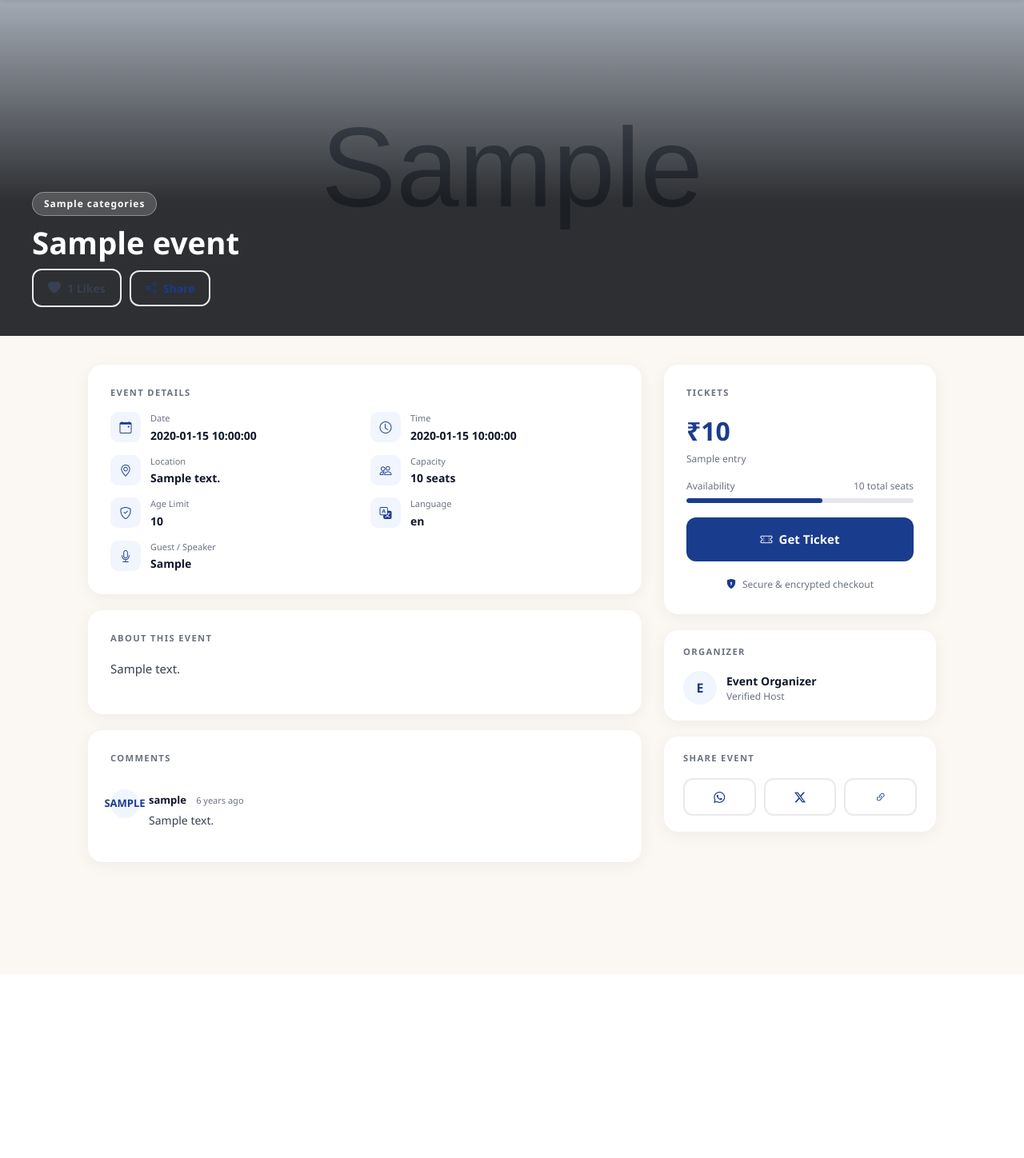
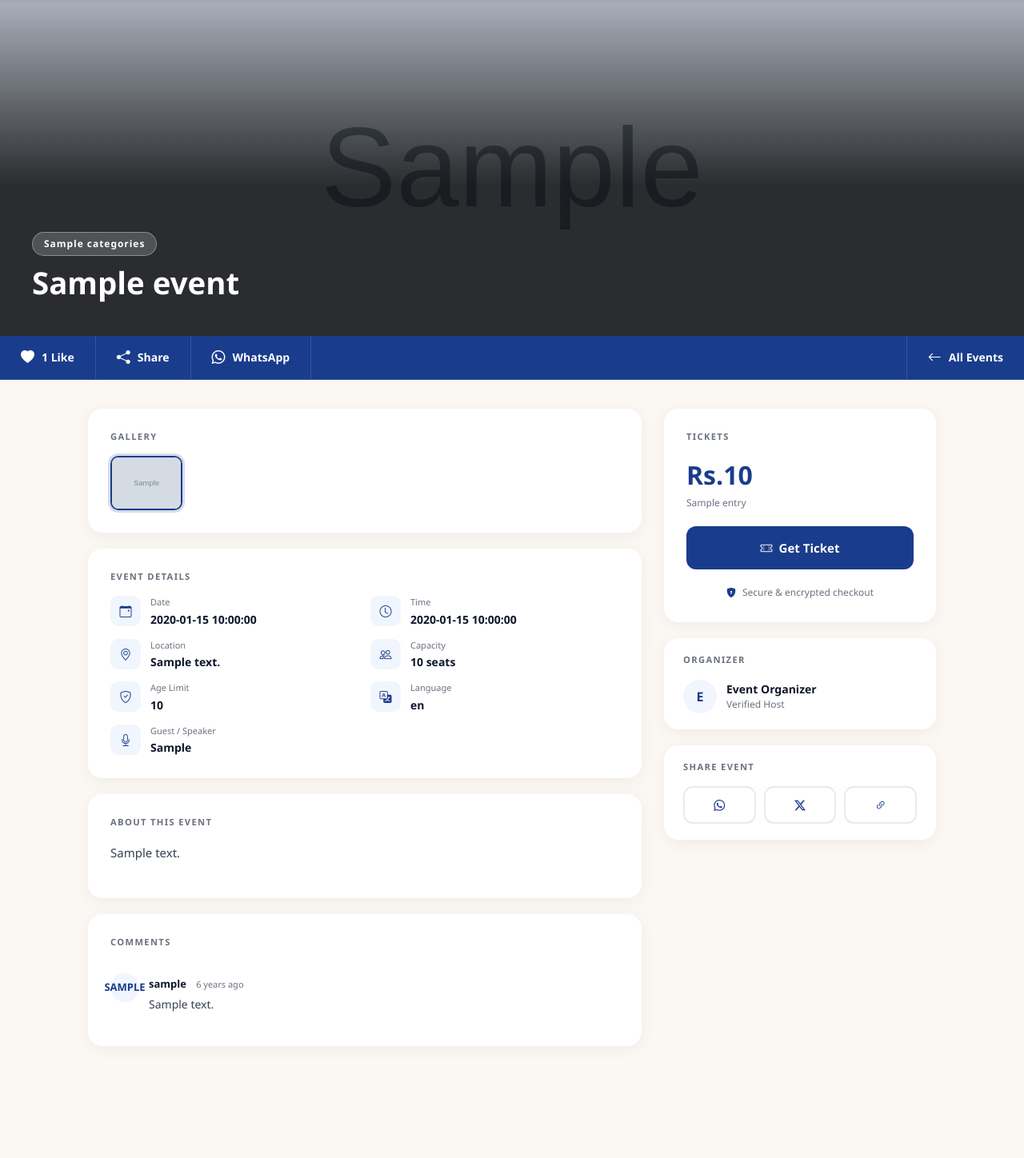
Before and after one commit to khushd2910/SocioEvent, a Flask app: page /event/1 in a window 1280 px wide. Shown: the part 70-1518 px from the top of the page at 80% size. Before the commit the page ends 1288 px from the top, so only its background shows below. Run offline with Flask 3, Linux system fonts and the light colour scheme; grey boxes marked "Sample" are stand-in pictures; a database or web service that is not in the repository returns one stand-in record (values such as "Sample title"); parts of the project's set-up code (start-up, migrations or seed data) failed here and were passed over; some libraries are stand-ins or nearby versions.

Commit message:
UI changes in event details

```diff
--- a/templates/event_detail.html
+++ b/templates/event_detail.html
@@ -30,7 +30,7 @@
             padding-bottom: 120px;
         }
 
-        /* ─── HERO ─── */
+        /* HERO */
         .hero-wrap {
             position: relative;
             width: 100%;
@@ -43,23 +43,24 @@
             width: 100%;
             height: 100%;
             object-fit: cover;
-            opacity: 0.75;
+            opacity: 0.78;
         }
 
         .hero-overlay {
             position: absolute;
             inset: 0;
-            background: linear-gradient(to top, rgba(0, 0, 0, 0.72) 40%, transparent 100%);
+            background: linear-gradient(to top, rgba(0, 0, 0, 0.75) 45%, transparent 100%);
             display: flex;
             align-items: flex-end;
             padding: 36px 40px;
+            pointer-events: none;
         }
 
         .hero-overlay h1 {
             font-size: clamp(1.6rem, 4vw, 2.4rem);
             font-weight: 800;
             color: #fff;
-            margin: 0 0 10px;
+            margin: 0 0 8px;
             line-height: 1.2;
         }
 
@@ -77,7 +78,60 @@
             backdrop-filter: blur(6px);
         }
 
-        /* ─── CONTENT GRID ─── */
+        /* ACTION BAR */
+        .action-bar {
+            background: var(--navy);
+            display: flex;
+            align-items: center;
+            border-bottom: 1px solid rgba(255, 255, 255, 0.08);
+        }
+
+        .action-bar-btn {
+            display: flex;
+            align-items: center;
+            gap: 9px;
+            padding: 14px 26px;
+            color: #fff;
+            font-size: 14px;
+            font-weight: 600;
+            cursor: pointer;
+            background: none;
+            border: none;
+            border-right: 1px solid rgba(255, 255, 255, 0.12);
+            text-decoration: none;
+            transition: background 0.2s;
+            white-space: nowrap;
+        }
+
+        .action-bar-btn:hover {
+            background: rgba(255, 255, 255, 0.1);
+            color: #fff;
+        }
+
+        .action-bar-btn i {
+            font-size: 17px;
+        }
+
+        .action-bar-btn.liked {
+            color: #fb7185;
+        }
+
+        .action-bar-btn.liked i {
+            color: #fb7185;
+        }
+
+        .action-bar-spacer {
+            flex: 1;
+        }
+
+        @media (max-width: 900px) {
+            .action-bar-btn {
+                padding: 12px 14px;
+                font-size: 13px;
+            }
+        }
+
+        /* CONTENT GRID */
         .content-grid {
             max-width: 1100px;
             margin: 0 auto;
@@ -93,7 +147,7 @@
             }
         }
 
-        /* ─── CARDS ─── */
+        /* CARD BLOCK */
         .card-block {
             background: #fff;
             border-radius: 18px;
@@ -111,7 +165,7 @@
             text-transform: uppercase;
         }
 
-        /* ─── META GRID ─── */
+        /* META GRID */
         .meta-grid {
             display: grid;
             grid-template-columns: 1fr 1fr;
@@ -150,38 +204,185 @@
             color: #0f172a;
         }
 
-        /* ─── GALLERY ─── */
+        /* GALLERY */
         .gallery-strip {
             display: flex;
             gap: 10px;
             flex-wrap: wrap;
-            margin-top: 16px;
         }
 
         .gallery-thumb {
-            width: 80px;
-            height: 60px;
+            width: 90px;
+            height: 68px;
             object-fit: cover;
             border-radius: 10px;
             cursor: pointer;
-            transition: 0.25s;
-            border: 2px solid transparent;
+            transition: 0.22s;
+            border: 2.5px solid transparent;
         }
 
-        .gallery-thumb:hover,
+        .gallery-thumb:hover {
+            border-color: var(--navy);
+            transform: scale(1.05);
+        }
+
         .gallery-thumb.active {
             border-color: var(--navy);
-            transform: scale(1.04);
+            box-shadow: 0 0 0 3px rgba(26, 60, 140, 0.18);
         }
 
-        /* ─── DESCRIPTION ─── */
+        /* LIGHTBOX */
+        .lightbox-overlay {
+            display: none;
+            position: fixed;
+            inset: 0;
+            background: rgba(0, 0, 0, 0.88);
+            z-index: 9999;
+            align-items: center;
+            justify-content: center;
+            backdrop-filter: blur(6px);
+        }
+
+        .lightbox-overlay.open {
+            display: flex;
+            animation: fadeIn 0.2s ease;
+        }
+
+        @keyframes fadeIn {
+            from {
+                opacity: 0;
+            }
+
+            to {
+                opacity: 1;
+            }
+        }
+
+        .lightbox-card {
+            background: #fff;
+            border-radius: 20px;
+            overflow: hidden;
+            max-width: 860px;
+            width: calc(100% - 40px);
+            max-height: 92vh;
+            display: flex;
+            flex-direction: column;
+            box-shadow: 0 30px 80px rgba(0, 0, 0, 0.5);
+            animation: popIn 0.22s ease;
+        }
+
+        @keyframes popIn {
+            from {
+                transform: scale(0.94);
+                opacity: 0;
+            }
+
+            to {
+                transform: scale(1);
+                opacity: 1;
+            }
+        }
+
+        .lightbox-header {
+            display: flex;
+            align-items: center;
+            justify-content: space-between;
+            padding: 16px 20px;
+            border-bottom: 1px solid var(--border);
+            flex-shrink: 0;
+        }
+
+        .lightbox-title {
+            font-size: 13px;
+            font-weight: 600;
+            color: var(--text-muted);
+        }
+
+        .lightbox-close {
+            width: 34px;
+            height: 34px;
+            border-radius: 50%;
+            border: 1.5px solid var(--border);
+            background: none;
+            display: flex;
+            align-items: center;
+            justify-content: center;
+            cursor: pointer;
+            font-size: 16px;
+            color: #374151;
+            transition: 0.2s;
+        }
+
+        .lightbox-close:hover {
+            background: #f1f5fd;
+            border-color: var(--navy);
+            color: var(--navy);
+        }
+
+        .lightbox-img-wrap {
+            flex: 1;
+            overflow: hidden;
+            background: #0f172a;
+            display: flex;
+            align-items: center;
+            justify-content: center;
+            min-height: 0;
+        }
+
+        .lightbox-img-wrap img {
+            max-width: 100%;
+            max-height: 68vh;
+            object-fit: contain;
+            display: block;
+        }
+
+        .lightbox-nav {
+            display: flex;
+            align-items: center;
+            justify-content: center;
+            gap: 14px;
+            padding: 14px 20px;
+            border-top: 1px solid var(--border);
+            flex-shrink: 0;
+        }
+
+        .lightbox-nav-btn {
+            width: 36px;
+            height: 36px;
+            border-radius: 50%;
+            border: 1.5px solid var(--border);
+            background: none;
+            display: flex;
+            align-items: center;
+            justify-content: center;
+            cursor: pointer;
+            font-size: 15px;
+            color: var(--navy);
+            transition: 0.2s;
+        }
+
+        .lightbox-nav-btn:hover {
+            background: var(--navy);
+            color: #fff;
+            border-color: var(--navy);
+        }
+
+        .lightbox-counter {
+            font-size: 13px;
+            font-weight: 600;
+            color: var(--text-muted);
+            min-width: 60px;
+            text-align: center;
+        }
+
+        /* DESCRIPTION */
         .desc-text {
             font-size: 15px;
             line-height: 1.75;
             color: #374151;
         }
 
-        /* ─── SIDEBAR ─── */
+        /* SIDEBAR */
         .ticket-sidebar {
             position: sticky;
             top: 80px;
@@ -197,6 +398,7 @@
             font-size: 12px;
             color: var(--text-muted);
             margin-top: 2px;
+            margin-bottom: 20px;
         }
 
         .btn-buy {
@@ -235,58 +437,16 @@
             align-items: center;
             justify-content: center;
             gap: 8px;
+            text-decoration: none;
         }
 
         .btn-ghost:hover {
             border-color: var(--navy);
             background: #f1f5fd;
+            color: var(--navy);
         }
 
-        /* ─── LIKE BUTTON ─── */
-        .like-btn {
-            background: none;
-            border: 2px solid var(--border);
-            border-radius: 12px;
-            padding: 10px 18px;
-            display: flex;
-            align-items: center;
-            gap: 8px;
-            font-weight: 600;
-            font-size: 14px;
-            color: #374151;
-            cursor: pointer;
-            transition: 0.2s;
-        }
-
-        .like-btn:hover,
-        .like-btn.liked {
-            background: #fff1f2;
-            border-color: #fb7185;
-            color: #e11d48;
-        }
-
-        .like-btn i {
-            font-size: 16px;
-        }
-
-        /* ─── CAPACITY BAR ─── */
-        .capacity-bar {
-            height: 6px;
-            background: #e5e7eb;
-            border-radius: 999px;
-            overflow: hidden;
-            margin-top: 6px;
-        }
-
-        .capacity-fill {
-            height: 100%;
-            background: var(--navy);
-            border-radius: 999px;
-            width: 60%;
-            /* dynamic via inline style if needed */
-        }
-
-        /* ─── COMMENTS ─── */
+        /* COMMENTS */
         .comment-item {
             display: flex;
             gap: 12px;
@@ -363,7 +523,7 @@
             background: var(--navy-dark);
         }
 
-        /* ─── STICKY BOTTOM BAR (mobile) ─── */
+        /* STICKY MOBILE BAR */
         .sticky-bar {
             display: none;
             position: fixed;
@@ -387,7 +547,7 @@
             }
         }
 
-        /* ─── SHARE MODAL ─── */
+        /* SHARE MODAL */
         .share-grid {
             display: grid;
             grid-template-columns: repeat(4, 1fr);
@@ -409,17 +569,20 @@
             font-weight: 600;
             color: #374151;
             transition: 0.2s;
+            text-decoration: none;
         }
 
         .share-btn:hover {
             background: #f8fafc;
             border-color: var(--navy);
+            color: #374151;
         }
 
         .share-btn i {
             font-size: 22px;
         }
 
+        /* TOAST */
         .toast-notice {
             position: fixed;
             bottom: 90px;
@@ -447,7 +610,7 @@
 
     {% include "navbar.html" %}
 
-    <!-- ─── HERO ─── -->
+    <!-- HERO -->
     <div class="hero-wrap">
         {% set main_img = event.images[0] if event.images else 'default.jpg' %}
         <img id="heroImg" src="{{ url_for('static', filename='uploads/' + main_img) }}" class="hero-img"
@@ -456,37 +619,48 @@
             <div>
                 <div class="hero-badge">{{ event.categories }}</div>
                 <h1>{{ event.event_name }}</h1>
-                <div style="display:flex; gap:10px; align-items:center; flex-wrap:wrap;">
-                    <form action="{{ url_for('like_event', event_id=event.id) }}" method="POST">
-                        <button type="submit" class="like-btn {% if user_liked %}liked{% endif %}">
-                            <i class="bi bi-heart-fill"></i>
-                            {{ event.like_count }} Likes
-                        </button>
-                    </form>
-                    <button class="btn-ghost" style="width:auto; padding:10px 18px;" data-bs-toggle="modal"
-                        data-bs-target="#shareModal">
-                        <i class="bi bi-share"></i> Share
-                    </button>
-                </div>
             </div>
         </div>
     </div>
 
-    <!-- ─── MAIN CONTENT ─── -->
+    <!-- LIKE / SHARE ACTION BAR -->
+    <div class="action-bar">
+        <form action="{{ url_for('like_event', event_id=event.id) }}" method="POST" style="margin:0;">
+            <button type="submit" class="action-bar-btn {% if user_liked %}liked{% endif %}">
+                <i class="bi bi-heart-fill"></i>
+                {{ event.like_count }}&nbsp;{{ 'Liked' if user_liked else 'Like' }}
+            </button>
+        </form>
+
+        <button class="action-bar-btn" data-bs-toggle="modal" data-bs-target="#shareModal">
+            <i class="bi bi-share-fill"></i> Share
+        </button>
+
+        <a href="https://wa.me/?text={{ request.url }}" target="_blank" class="action-bar-btn">
+            <i class="bi bi-whatsapp"></i> WhatsApp
+        </a>
+
+        <div class="action-bar-spacer"></div>
+
+        <a href="{{ url_for('find_events') }}" class="action-bar-btn"
+            style="border-right:none; border-left:1px solid rgba(255,255,255,0.12);">
+            <i class="bi bi-arrow-left"></i> All Events
+        </a>
+    </div>
+
+    <!-- MAIN CONTENT -->
     <div class="content-grid">
-
-        <!-- LEFT COLUMN -->
         <div>
 
             <!-- Gallery -->
-            {% if event.images|length > 1 %}
-            <div class="card-block" style="padding-bottom:20px;">
+            {% if event.images|length > 0 %}
+            <div class="card-block">
                 <h5>Gallery</h5>
                 <div class="gallery-strip">
                     {% for img in event.images %}
                     <img src="{{ url_for('static', filename='uploads/' + img) }}"
                         class="gallery-thumb {% if loop.first %}active{% endif %}"
-                        onclick="setHero(this, '{{ url_for('static', filename='uploads/' + img) }}')" alt="Event image">
+                        onclick="openLightbox({{ loop.index0 }})" alt="Event image {{ loop.index }}">
                     {% endfor %}
                 </div>
             </div>
@@ -561,7 +735,6 @@
             <!-- Comments -->
             <div class="card-block">
                 <h5>Comments</h5>
-
                 {% if session.get("user") %}
                 <form action="{{ url_for('add_comment', event_id=event.id) }}" method="POST">
                     <textarea name="comment" class="comment-input" rows="3"
@@ -572,7 +745,6 @@
                 </form>
                 <hr style="margin: 20px 0; border-color: var(--border);">
                 {% endif %}
-
                 {% if comments %}
                 {% for c in comments %}
                 <div class="comment-item">
@@ -594,38 +766,21 @@
 
         </div>
 
-        <!-- RIGHT SIDEBAR -->
+        <!-- SIDEBAR -->
         <div class="ticket-sidebar">
             <div class="card-block">
                 <h5>Tickets</h5>
-                <div class="mb-3">
-                    <div class="price-display">
-                        {% if event.ticket_type == 'free' %}Free
-                        {% else %}₹{{ event.ticket_price }}{% endif %}
-                    </div>
-                    <div class="price-label">{{ event.ticket_type | capitalize }} entry</div>
+                <div class="price-display">
+                    {% if event.ticket_type == 'free' %}Free{% else %}Rs.{{ event.ticket_price }}{% endif %}
                 </div>
-
-                <!-- Capacity progress -->
-                <div style="margin-bottom: 18px;">
-                    <div
-                        style="display:flex; justify-content:space-between; font-size:12px; color:var(--text-muted); margin-bottom:6px;">
-                        <span>Availability</span>
-                        <span>{{ event.event_capacity }} total seats</span>
-                    </div>
-                    <div class="capacity-bar">
-                        <div class="capacity-fill"></div>
-                    </div>
-                </div>
-
+                <div class="price-label">{{ event.ticket_type | capitalize }} entry</div>
                 <a href="{{ url_for('buy_ticket', event_id=event.id) }}" class="btn-buy mb-3">
                     <i class="bi bi-ticket-perforated me-2"></i>Get Ticket
                 </a>
-
                 <div
                     style="display:flex; align-items:center; gap:8px; font-size:12px; color:var(--text-muted); justify-content:center; padding-top:4px;">
                     <i class="bi bi-shield-lock-fill" style="color:var(--navy);"></i>
-                    Secure & encrypted checkout
+                    Secure &amp; encrypted checkout
                 </div>
             </div>
 
@@ -634,8 +789,7 @@
                 <div style="display:flex; align-items:center; gap:12px;">
                     <div
                         style="width:42px; height:42px; border-radius:50%; background:#f1f5fd; display:flex; align-items:center; justify-content:center; color:var(--navy); font-weight:700; font-size:16px;">
-                        E
-                    </div>
+                        E</div>
                     <div>
                         <div style="font-weight:700; font-size:14px;">Event Organizer</div>
                         <div style="font-size:12px; color:var(--text-muted);">Verified Host</div>
@@ -647,34 +801,50 @@
                 <h5>Share Event</h5>
                 <div style="display:flex; gap:10px;">
                     <a href="https://wa.me/?text={{ request.url }}" target="_blank" class="btn-ghost"
-                        style="width:auto; flex:1;">
-                        <i class="bi bi-whatsapp"></i>
-                    </a>
+                        style="width:auto; flex:1;"><i class="bi bi-whatsapp"></i></a>
                     <a href="https://twitter.com/intent/tweet?url={{ request.url }}" target="_blank" class="btn-ghost"
-                        style="width:auto; flex:1;">
-                        <i class="bi bi-twitter-x"></i>
-                    </a>
-                    <button onclick="copyLink()" class="btn-ghost" style="width:auto; flex:1;">
-                        <i class="bi bi-link-45deg"></i>
-                    </button>
+                        style="width:auto; flex:1;"><i class="bi bi-twitter-x"></i></a>
+                    <button onclick="copyLink()" class="btn-ghost" style="width:auto; flex:1;"><i
+                            class="bi bi-link-45deg"></i></button>
                 </div>
             </div>
         </div>
 
     </div>
 
-    <!-- ─── STICKY MOBILE BAR ─── -->
+    <!-- STICKY MOBILE BAR -->
     <div class="sticky-bar">
         <a href="{{ url_for('find_events') }}" class="btn-ghost" style="width:auto; padding: 12px 18px;">
             <i class="bi bi-arrow-left"></i>
         </a>
         <a href="{{ url_for('buy_ticket', event_id=event.id) }}" class="btn-buy" style="flex:1;">
             <i class="bi bi-ticket-perforated me-2"></i>
-            {% if event.ticket_type == 'free' %}Get Free Ticket{% else %}Buy · ₹{{ event.ticket_price }}{% endif %}
+            {% if event.ticket_type == 'free' %}Get Free Ticket{% else %}Buy &middot; Rs.{{ event.ticket_price }}{%
+            endif %}
         </a>
     </div>
 
-    <!-- ─── SHARE MODAL ─── -->
+    <!-- LIGHTBOX -->
+    <div class="lightbox-overlay" id="lightbox" onclick="closeLightboxOutside(event)">
+        <div class="lightbox-card">
+            <div class="lightbox-header">
+                <span class="lightbox-title" id="lightboxTitle">Image</span>
+                <button class="lightbox-close" onclick="closeLightbox()">
+                    <i class="bi bi-x-lg"></i>
+                </button>
+            </div>
+            <div class="lightbox-img-wrap">
+                <img id="lightboxImg" src="" alt="Full size image">
+            </div>
+            <div class="lightbox-nav">
+                <button class="lightbox-nav-btn" onclick="prevImage()"><i class="bi bi-chevron-left"></i></button>
+                <span class="lightbox-counter" id="lightboxCounter">1 / 1</span>
+                <button class="lightbox-nav-btn" onclick="nextImage()"><i class="bi bi-chevron-right"></i></button>
+            </div>
+        </div>
+    </div>
+
+    <!-- SHARE MODAL -->
     <div class="modal fade" id="shareModal" tabindex="-1">
         <div class="modal-dialog modal-dialog-centered">
             <div class="modal-content" style="border-radius:20px; padding:28px; border:none;">
@@ -701,15 +871,60 @@
         </div>
     </div>
 
-    <!-- ─── TOAST ─── -->
+    <!-- TOAST -->
     <div class="toast-notice" id="toast">Link copied!</div>
 
     <script>
-        function setHero(el, src) {
-            document.getElementById('heroImg').src = src;
-            document.querySelectorAll('.gallery-thumb').forEach(t => t.classList.remove('active'));
-            el.classList.add('active');
+        // Build image array from Jinja
+        const galleryImages = [
+            {% for img in event.images %}
+        "{{ url_for('static', filename='uploads/' + img) }}"{% if not loop.last %}, {% endif %}
+        {% endfor %}
+    ];
+
+        let currentIndex = 0;
+
+        function openLightbox(index) {
+            currentIndex = index;
+            updateLightbox();
+            document.getElementById('lightbox').classList.add('open');
+            document.body.style.overflow = 'hidden';
         }
+
+        function closeLightbox() {
+            document.getElementById('lightbox').classList.remove('open');
+            document.body.style.overflow = '';
+        }
+
+        function closeLightboxOutside(e) {
+            if (e.target === document.getElementById('lightbox')) closeLightbox();
+        }
+
+        function updateLightbox() {
+            document.getElementById('lightboxImg').src = galleryImages[currentIndex];
+            document.getElementById('lightboxCounter').textContent = (currentIndex + 1) + ' / ' + galleryImages.length;
+            document.getElementById('lightboxTitle').textContent = 'Image ' + (currentIndex + 1) + ' of ' + galleryImages.length;
+            document.querySelectorAll('.gallery-thumb').forEach((t, i) => {
+                t.classList.toggle('active', i === currentIndex);
+            });
+        }
+
+        function prevImage() {
+            currentIndex = (currentIndex - 1 + galleryImages.length) % galleryImages.length;
+            updateLightbox();
+        }
+
+        function nextImage() {
+            currentIndex = (currentIndex + 1) % galleryImages.length;
+            updateLightbox();
+        }
+
+        document.addEventListener('keydown', function (e) {
+            if (!document.getElementById('lightbox').classList.contains('open')) return;
+            if (e.key === 'ArrowLeft') prevImage();
+            if (e.key === 'ArrowRight') nextImage();
+            if (e.key === 'Escape') closeLightbox();
+        });
 
         function copyLink() {
             navigator.clipboard.writeText(window.location.href);
```
